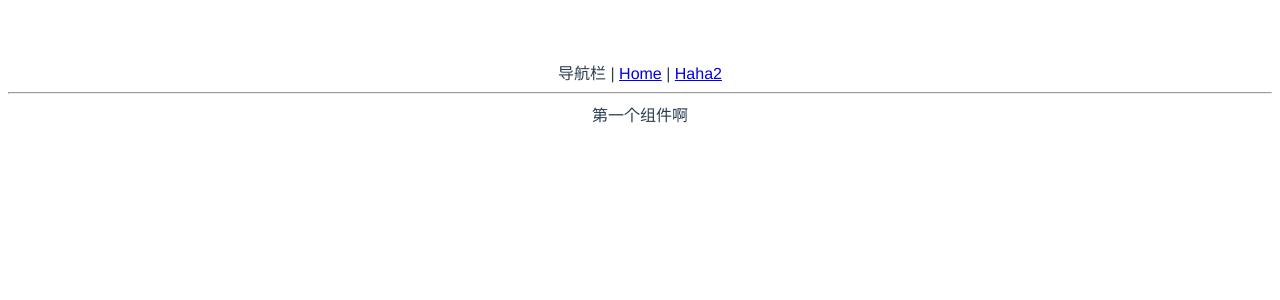
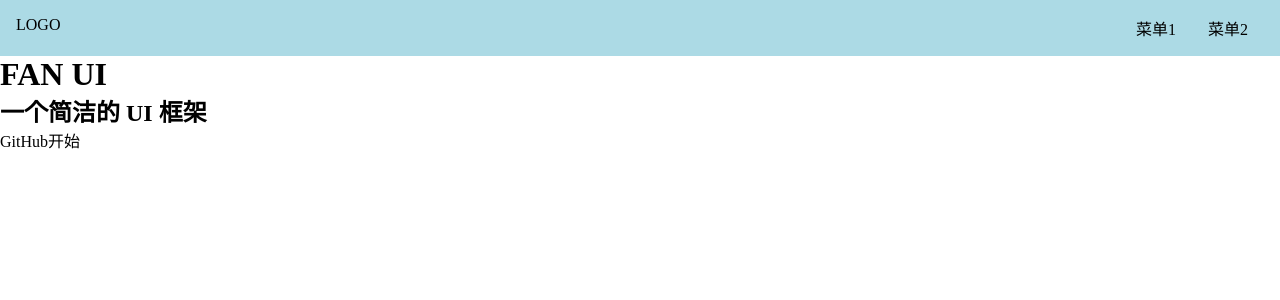
Before and after one commit to twoheartliu/fan-ui, a Vue app: page / in a window 1280 px wide. Shown: the top 300 px of the page. Built offline with nearby package versions, Linux system fonts and the light colour scheme.

Commit message:
topNav 样式更新

```diff
--- a/package.json
+++ b/package.json
@@ -11,6 +11,7 @@
   },
   "devDependencies": {
     "@vue/compiler-sfc": "^3.0.0-rc.1",
+    "sass": "^1.26.10",
     "vite": "^1.0.0-rc.1"
   }
 }
--- a/src/App.vue
+++ b/src/App.vue
@@ -1,20 +1,12 @@
 <template>
-  <div>导航栏
-  |
-  <router-link to="/">Home</router-link>
-  |
-  <router-link to="/haha2">Haha2</router-link>
-  </div>
-  <hr>
   <router-view />
 </template>
 
 <script>
-import Haha from './components/Haha.vue';
 export default {
   name: 'App',
   components: {
-    Haha
+
   }
 }
 </script>
--- a/src/index.css
+++ /dev/null
@@ -1,8 +0,0 @@
-#app {
-  font-family: Avenir, Helvetica, Arial, sans-serif;
-  -webkit-font-smoothing: antialiased;
-  -moz-osx-font-smoothing: grayscale;
-  text-align: center;
-  color: #2c3e50;
-  margin-top: 60px;
-}
--- /dev/null
+++ b/src/index.scss
@@ -0,0 +1,17 @@
+* {
+  padding: 0;
+  margin: 0;
+  box-sizing: border-box;
+}
+
+ul, ol {
+  list-style: none;
+}
+
+a {
+  text-decoration: none;
+  color: inherit;
+  &:hover {
+    border-bottom: 1px solid;
+  }
+}
--- /dev/null
+++ b/src/views/Doc.vue
@@ -0,0 +1,22 @@
+<template>
+  <div>
+    <div class="topNav">
+      <div class="logo"></div>
+      <div class="menu"></div>
+    </div>
+    <div class="content">
+      <aside>边栏</aside>
+      <main>主内容</main>
+    </div>
+  </div>
+</template>
+
+<script lang="ts">
+export default {
+  name: 'Doc'
+};
+</script>
+
+<style lang="scss" scoped>
+
+</style>
--- /dev/null
+++ b/src/views/Home.vue
@@ -0,0 +1,43 @@
+<template>
+  <div>
+    <div class="topNav">
+      <div class="logo">LOGO</div>
+      <ul class="menu">
+        <li>菜单1</li>
+        <li>菜单2</li>
+      </ul>
+    </div>
+    <div class="banner">
+      <h1>FAN UI</h1>
+      <h2>一个简洁的 UI 框架</h2>
+      <p class="sections">
+        <a>GitHub</a>
+        <a>开始</a>
+      </p>
+    </div>
+  </div>
+</template>
+
+<script lang="ts">
+export default {
+  name: 'Home'
+};
+</script>
+
+<style lang="scss" scoped>
+  .topNav {
+    background: #acdae5;
+    display: flex;
+    padding: 16px;
+    > .logo {
+      min-width: 6em;
+      margin-right: auto;
+    }
+    > .menu {
+      display: flex;
+      > li {
+        margin: 0 1em;
+      }
+    }
+  }
+</style>
```
Also changed, not shown: src/main.ts (+6 -6 lines), 1 other file (tests, documents, lock files or other folders).
